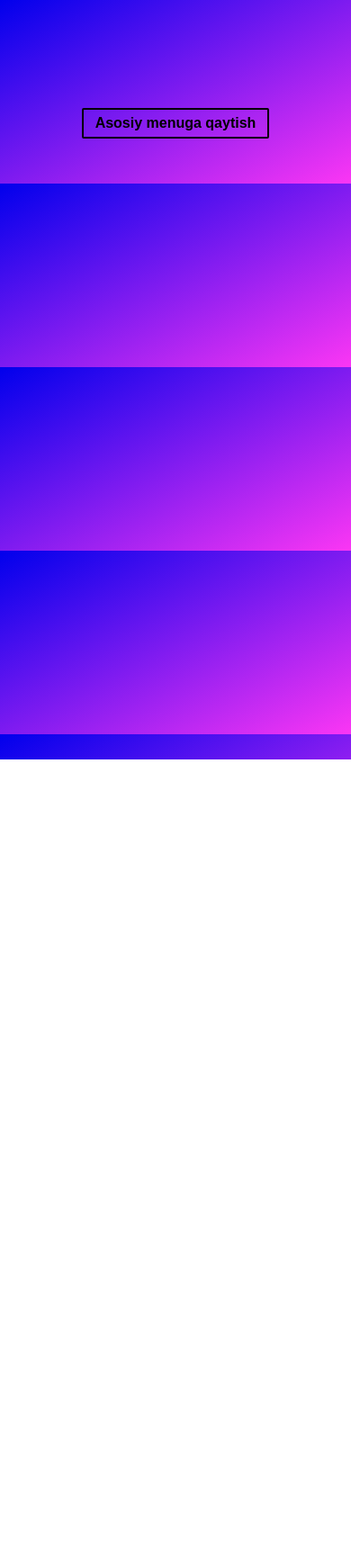
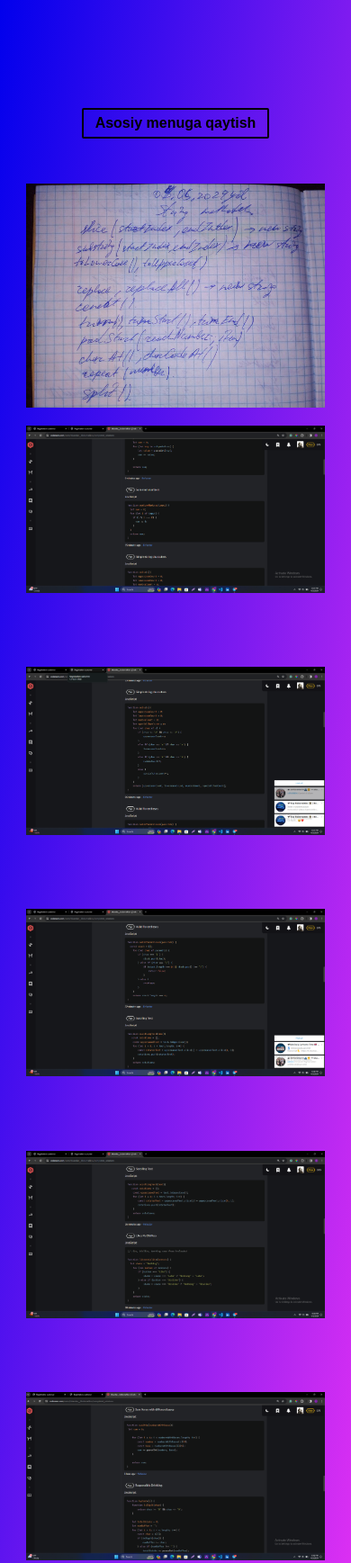
Before and after one commit to IskandarAbdumalikov/Registration-customer, a plain HTML site: page pages/codewars.html in a window 390 px wide. Shown: the top 1737 px of the page at 90% size. Before the commit the page ends 844 px from the top, so only its background shows below. Drawn offline with Linux system fonts and the light colour scheme.

Commit message:
konspekt added

```diff
--- a/pages/codewars.html
+++ b/pages/codewars.html
@@ -10,7 +10,14 @@
     <section class="container codears__section">
         <a href="../index.html"><button class="to__home-page__btn">Asosiy menuga qaytish</button></a>
         <div class="images">
-
+            <img src="../images/photo_2024-04-05_21-26-14.jpg" alt="">
+            <img src="../images/Screenshot 2024-04-05 205719.png" alt="">
+            <img src="../images/Screenshot 2024-04-05 205801.png" alt="">
+            <img src="../images/Screenshot 2024-04-05 205830.png" alt="">
+            <img src="../images/Screenshot 2024-04-05 205848.png" alt="">
+            <img src="../images/Screenshot 2024-04-05 210016.png" alt="">
+            <img src="../images/Screenshot 2024-04-05 210036.png" alt="">
+            <img src="../images/Screenshot 2024-04-05 210100.png" alt="">
         </div>
     </section>
 </body>
--- a/sass/pages/_codewars.scss
+++ b/sass/pages/_codewars.scss
@@ -15,10 +15,28 @@
   color: $secondaryColor;
 }
 
-.codears__section{
+.codears__section {
   display: flex;
   flex-direction: column;
   align-items: center;
   gap: 50px;
   padding-top: 120px;
 }
+
+.images {
+  display: grid;
+  grid-template-columns: repeat(2, 1fr);
+  grid-template-rows: repeat(4, 1fr);
+  gap: 20px;
+}
+.images img {
+  width: 100%;
+}
+
+@media (max-width: 1000px) {
+  .images {
+    display: grid;
+    grid-template-columns: 1fr;
+    grid-template-rows: repeat(8, 1fr);
+  }
+}
--- a/sass/pages/_hero.scss
+++ b/sass/pages/_hero.scss
@@ -77,6 +77,15 @@ select {
   }
 }
 
+@media (max-width: 750px) {
+  .form {
+    align-items: center;
+  }
+  .input{
+    width: 100%;
+  }
+}
+
 .table th,
 .table td {
   padding: 14px 20px;
```
Also changed, not shown: css/style.css, css/style.min.css, images/photo_2024-04-05_21-26-14.jpg (added). Lines whose indentation alone changed are shown as unchanged.
